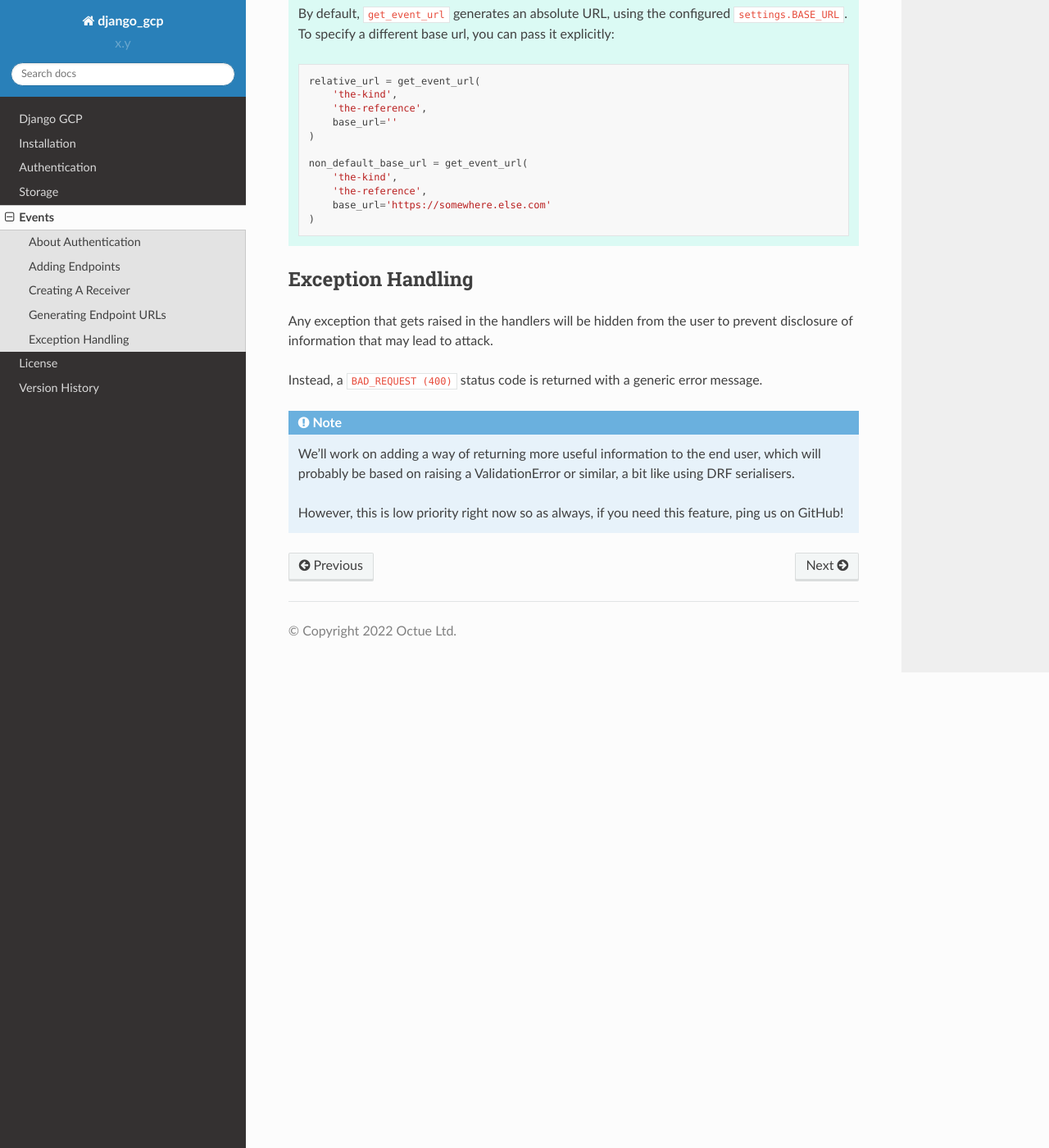
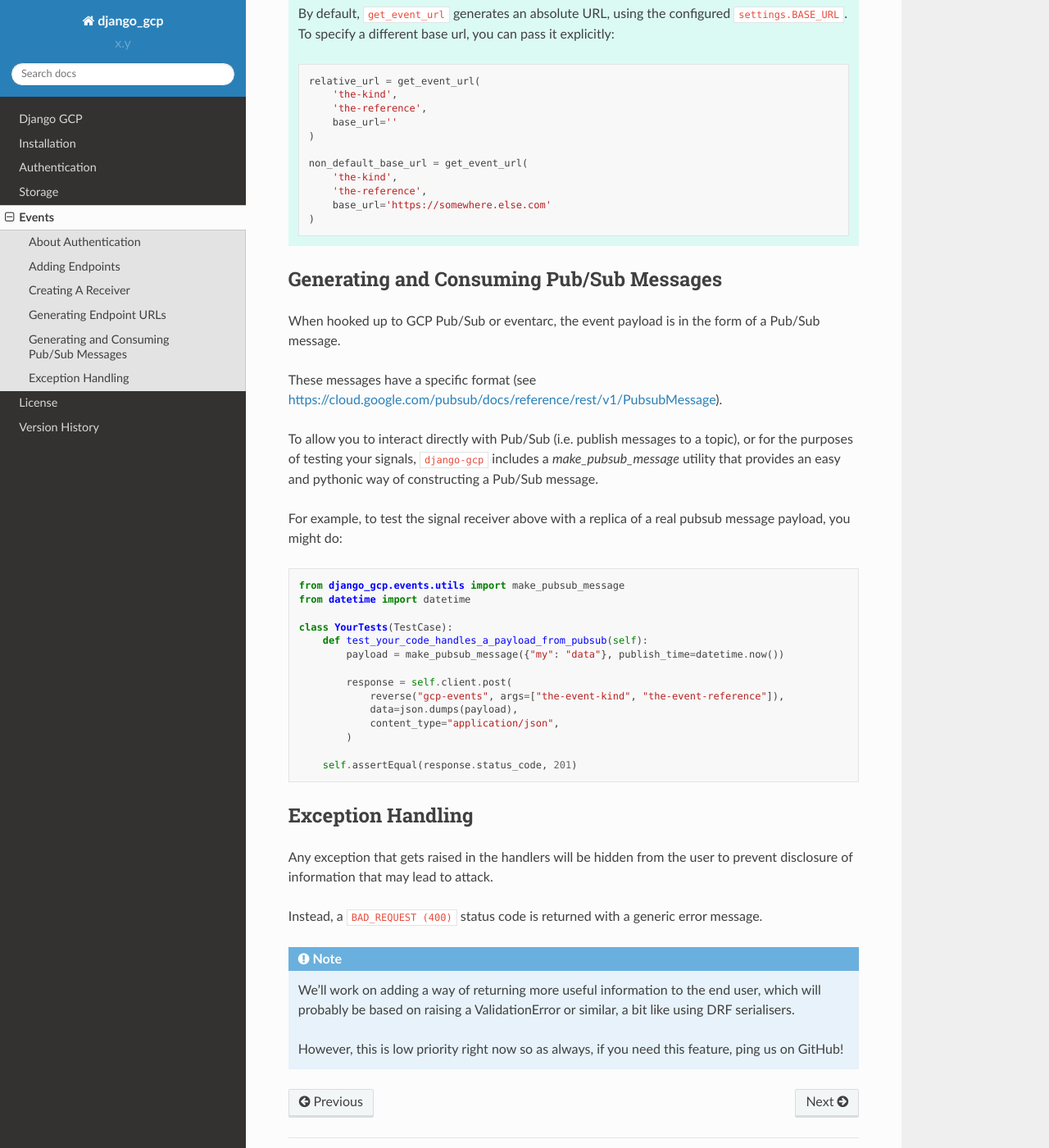
Before and after one commit to octue/django-gcp, a Sphinx documentation site: the page built from docs/source/events.rst, in a window 1280 px wide and 1400 px high, scrolled down 2395 px. Shown: the whole window at 82% size. Built offline with Sphinx 7.4.7 and the Read the Docs theme 2.0.0, drawn with Linux system fonts in a browser that asks for light colours; some of the changed text lies outside the part shown.

Commit message:
DOC: Add explanation on how to make pubsub message

```diff
--- a/docs/source/events.rst
+++ b/docs/source/events.rst
@@ -78,7 +78,7 @@ This is how you attach your handler. In ``your-app/signals.py`` file, do:
        if event_kind is "something-important":
            # Here is where you handle the event using whatever logic you want
            # CAREFUL: See the tip above about authentication (verifying the payload is not malicious)
-           print("DO SOMETHING IMPORTANT")
+           print("DO SOMETHING IMPORTANT WITH THE PAYLOAD:", event_payload)
 
 .. tip::
 
@@ -131,6 +131,35 @@ It generates absolute URLs by default, because integration with external systems
       )
 
 
+Generating and Consuming Pub/Sub Messages
+-----------------------------------------
+
+When hooked up to GCP Pub/Sub or eventarc, the event payload is in the form of a Pub/Sub message.
+
+These messages have a specific format (see https://cloud.google.com/pubsub/docs/reference/rest/v1/PubsubMessage).
+
+To allow you to interact directly with Pub/Sub (i.e. publish messages to a topic), or for the purposes of testing your signals,
+``django-gcp`` includes a `make_pubsub_message` utility that provides an easy and pythonic way of constructing a Pub/Sub message.
+
+For example, to test the signal receiver above with a replica of a real pubsub message payload, you might do:
+
+.. code-block:: python
+
+    from django_gcp.events.utils import make_pubsub_message
+    from datetime import datetime
+
+    class YourTests(TestCase):
+        def test_your_code_handles_a_payload_from_pubsub(self):
+            payload = make_pubsub_message({"my": "data"}, publish_time=datetime.now())
+
+            response = self.client.post(
+                reverse("gcp-events", args=["the-event-kind", "the-event-reference"]),
+                data=json.dumps(payload),
+                content_type="application/json",
+            )
+
+        self.assertEqual(response.status_code, 201)
+
 
 Exception Handling
 ------------------
```
